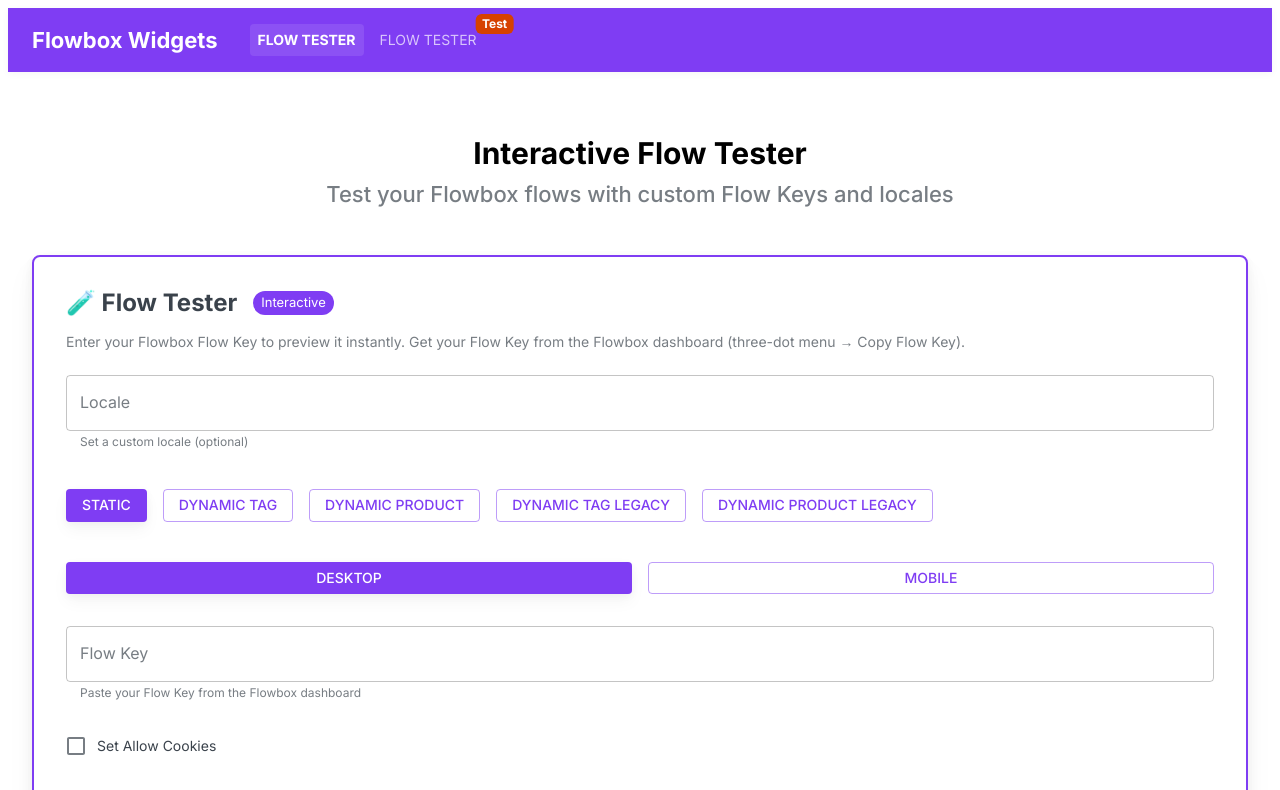
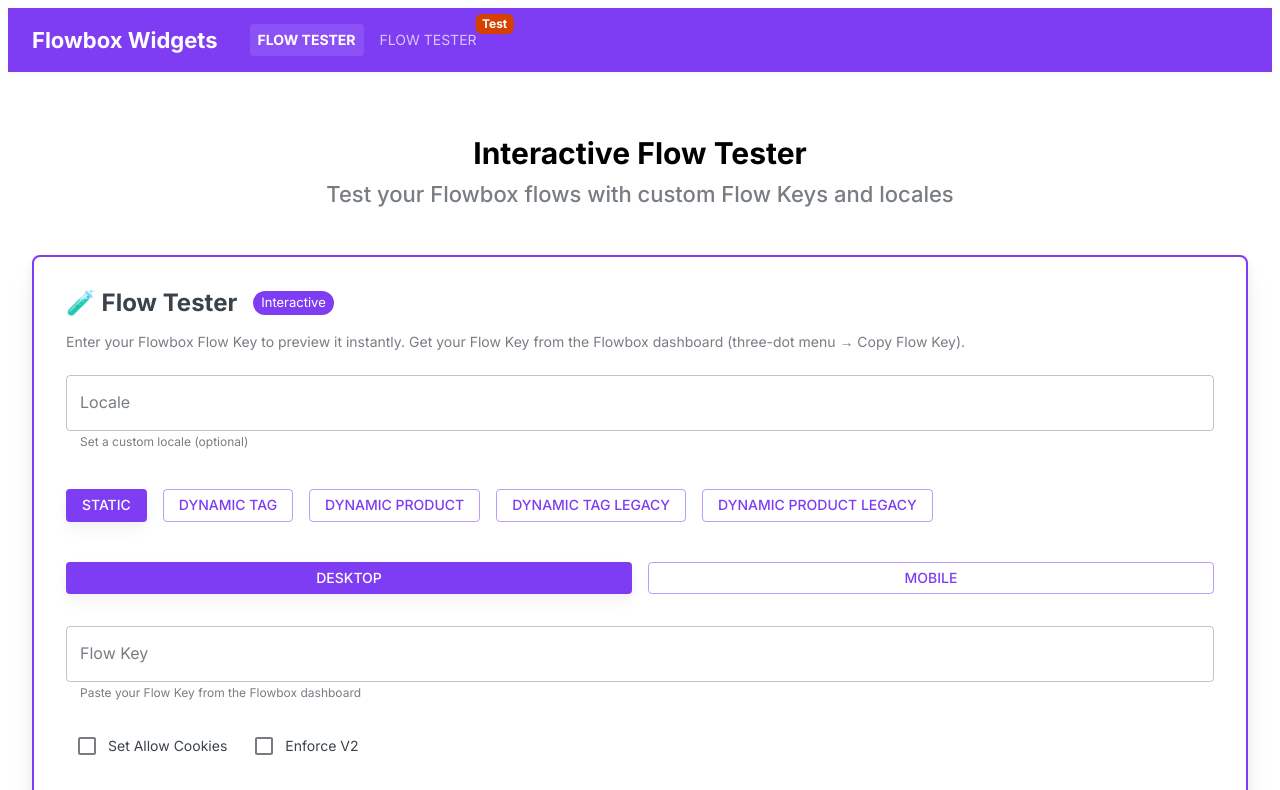
Before and after one commit to tomastubert/flowbox-landing, a Next.js app: page /flow-tester in a window 1280 px wide. Shown: the top 790 px of the page. Built offline with nearby package versions, Linux system fonts and the light colour scheme; what @mui/material-nextjs would draw is missing.

Commit message:
feat: add enforce v2 input

```diff
--- a/src/app/server-side-test/page.tsx
+++ /dev/null
@@ -1,6 +0,0 @@
-
-import WidgetsShowcase from "@/components/WidgetsShowcase";
-
-export default function ServerSidePage() {
-    return <WidgetsShowcase isTestMode isServerSide/>;
-}
--- a/src/components/FlowboxEmbed.tsx
+++ b/src/components/FlowboxEmbed.tsx
@@ -9,6 +9,7 @@
   isTest?: boolean;
   isServerSide?: boolean;
   allowCookies?: boolean;
+  enforceV2?: boolean;
   operator?: 'OR' | 'AND';
   flowType?: 'dynamicTag' | 'dynamicProduct' | 'static' | 'dynamicTagLegacy' | 'dynamicProductLegacy';
   tags?: string[];
@@ -28,6 +29,7 @@
   flowType,
   productIds,
   iframe = null,
+  enforceV2 = false,
 }: FlowboxEmbedProps) {
   const containerRef = useRef<HTMLDivElement>(null);
   const scriptLoadedRef = useRef(false);
@@ -46,6 +48,9 @@
             previewIframeContainer: iframe,
             preview: 'v2',
             isPreview: true,
+          }),
+          ...(enforceV2 && {
+            preview: 'v2',
           }),
           key: flowKey,
           ...(locale && { locale }),
@@ -94,7 +99,7 @@
         }
       }
     };
-  }, [flowKey, locale, containerId, isTest, isServerSide, allowCookies, iframe, flowType, operator, tags, productIds]);
+  }, [flowKey, locale, containerId, isTest, isServerSide, allowCookies, iframe, flowType, operator, tags, productIds, enforceV2]);
 
   return (
     <>
--- a/src/components/widgets/FlowTester.tsx
+++ b/src/components/widgets/FlowTester.tsx
@@ -20,6 +20,7 @@
 import MenuItem from "@mui/material/MenuItem";
 import Select, { SelectChangeEvent } from "@mui/material/Select";
 import FormControl from "@mui/material/FormControl";
+import Stack from "@mui/material/Stack";
 
 interface FlowTesterProps {
   isTestMode?: boolean;
@@ -29,6 +30,7 @@
   const [flowKey, setFlowKey] = useState("");
   const [locale, setLocale] = useState<string>("");
   const [allowCookies, setAllowCookies] = useState(false);
+  const [enforceV2, setEnforceV2] = useState(false);
   const [error, setError] = useState("");
   const [isRendered, setIsRendered] = useState(false);
   const [renderKey, setRenderKey] = useState(0);
@@ -162,6 +164,7 @@
         tags={tags}
         productIds={productIds}
         operator={operator}
+        enforceV2={enforceV2}
       />)
 
       // Cleanup function - defer unmount to avoid race condition with React rendering
@@ -173,7 +176,7 @@
     }
     return undefined
     // eslint-disable-next-line react-hooks/exhaustive-deps
-  }, [flowKey, iframeRef.current, viewMode, isRendered])
+  }, [flowKey, iframeRef.current, viewMode, isRendered, enforceV2])
 
   return (
     <Paper
@@ -384,7 +387,7 @@
           helperText="Paste your Flow Key from the Flowbox dashboard"
           disabled={isRendered}
         />
-
+        <Stack direction="row" spacing={2} alignItems="center">
           <FormControlLabel
             control={
               <Checkbox
@@ -401,6 +404,25 @@
               </Box>
             }
           />
+
+          <FormControlLabel
+            control={
+              <Checkbox
+                checked={enforceV2}
+                onChange={(e) => setEnforceV2(e.target.checked)}
+                disabled={isRendered}
+              />
+            }
+            label={
+              <Box>
+                <Typography variant="body2">
+                  Enforce V2
+                </Typography>
+              </Box>
+            }
+          />
+        </Stack>
+
 
         <Box sx={{ display: "flex", gap: 2 }}>
           {!isRendered ? (
@@ -499,6 +521,7 @@
                 tags={tags}
                 productIds={productIds}
                 operator={operator}
+                enforceV2={enforceV2}
               />
             </Box>
           )
```
Also changed, not shown: src/app/client-side-test/page.tsx (deleted, +0 -7 lines), src/app/client-side/page.tsx (deleted, +0 -7 lines). Lines whose indentation alone changed are shown as unchanged.
